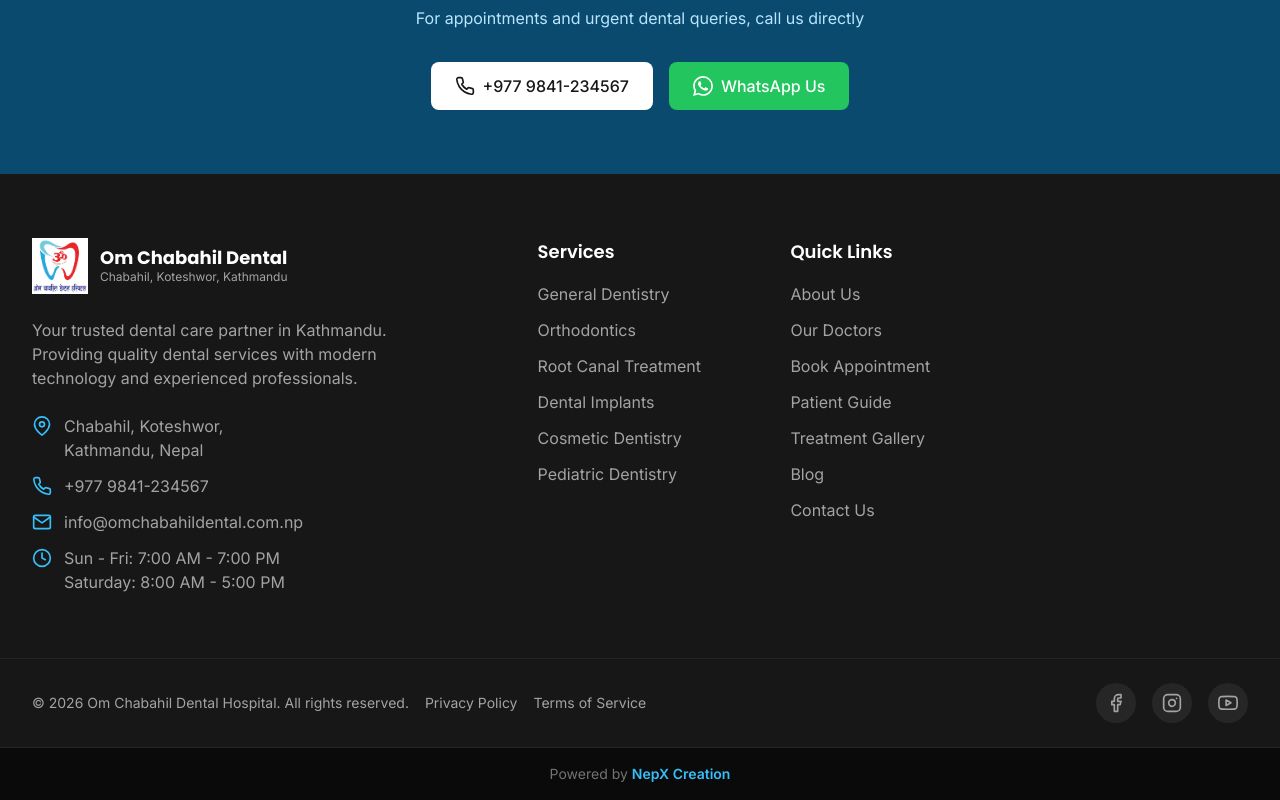
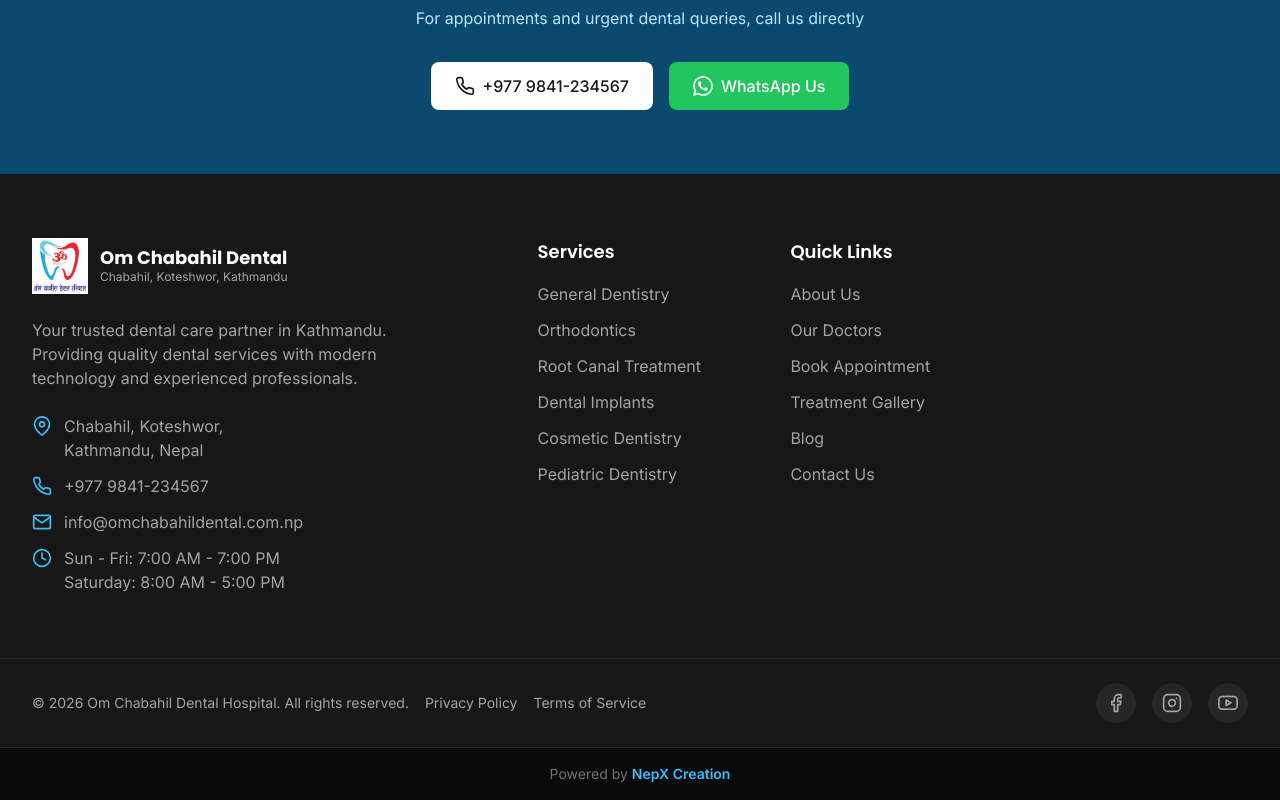
Before and after one commit to vidkid7/Dental, a Next.js app in the folder frontend/: page /contact in a window 1280 px wide. Shown: the part 1384-2184 px from the top of the page. Built offline with nearby package versions, Linux system fonts and the light colour scheme; no server answers.

Commit message:
chore: Remove Patient Guide link from footer

```diff
--- a/frontend/src/components/layout/Footer.tsx
+++ b/frontend/src/components/layout/Footer.tsx
@@ -18,7 +18,6 @@
     { name: 'About Us', href: '/about' },
     { name: 'Our Doctors', href: '/doctors' },
     { name: 'Book Appointment', href: '/appointments/book' },
-    { name: 'Patient Guide', href: '/patients' },
     { name: 'Treatment Gallery', href: '/gallery' },
     { name: 'Blog', href: '/blog' },
     { name: 'Contact Us', href: '/contact' },
```
